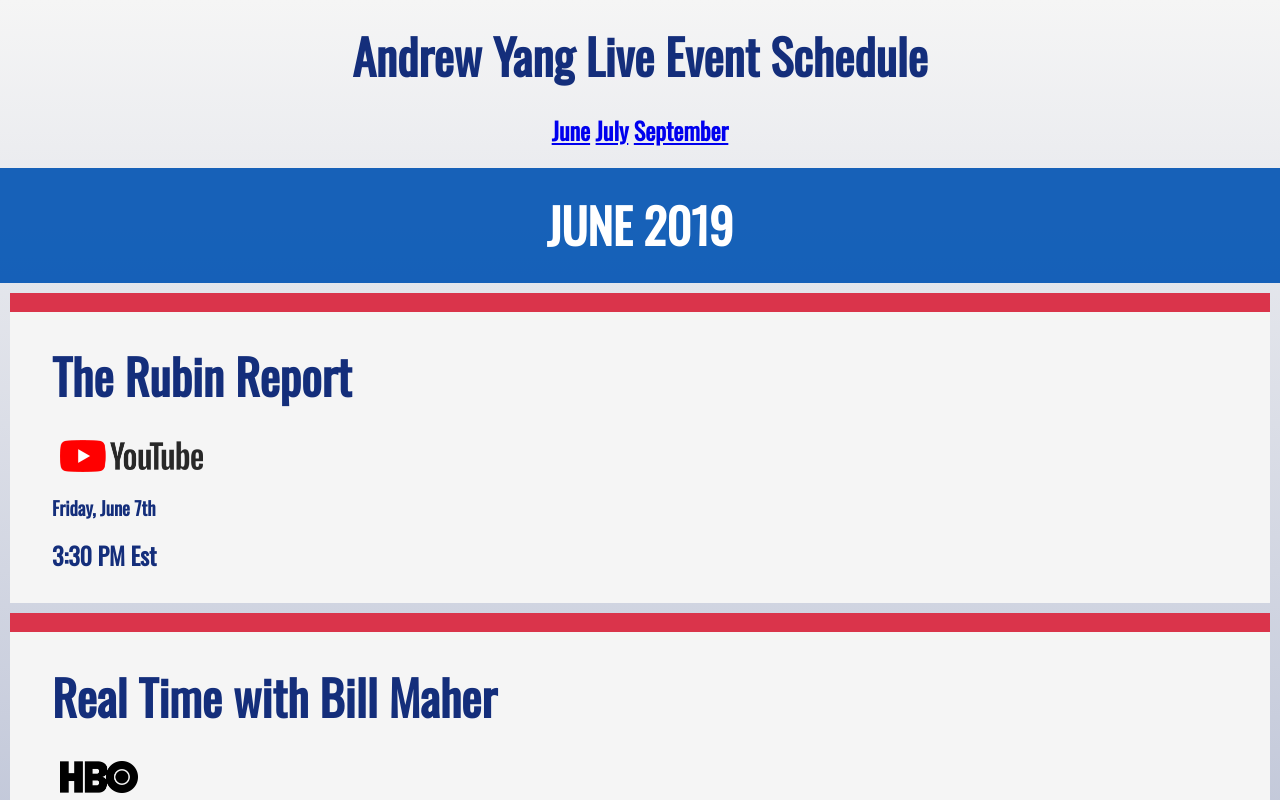
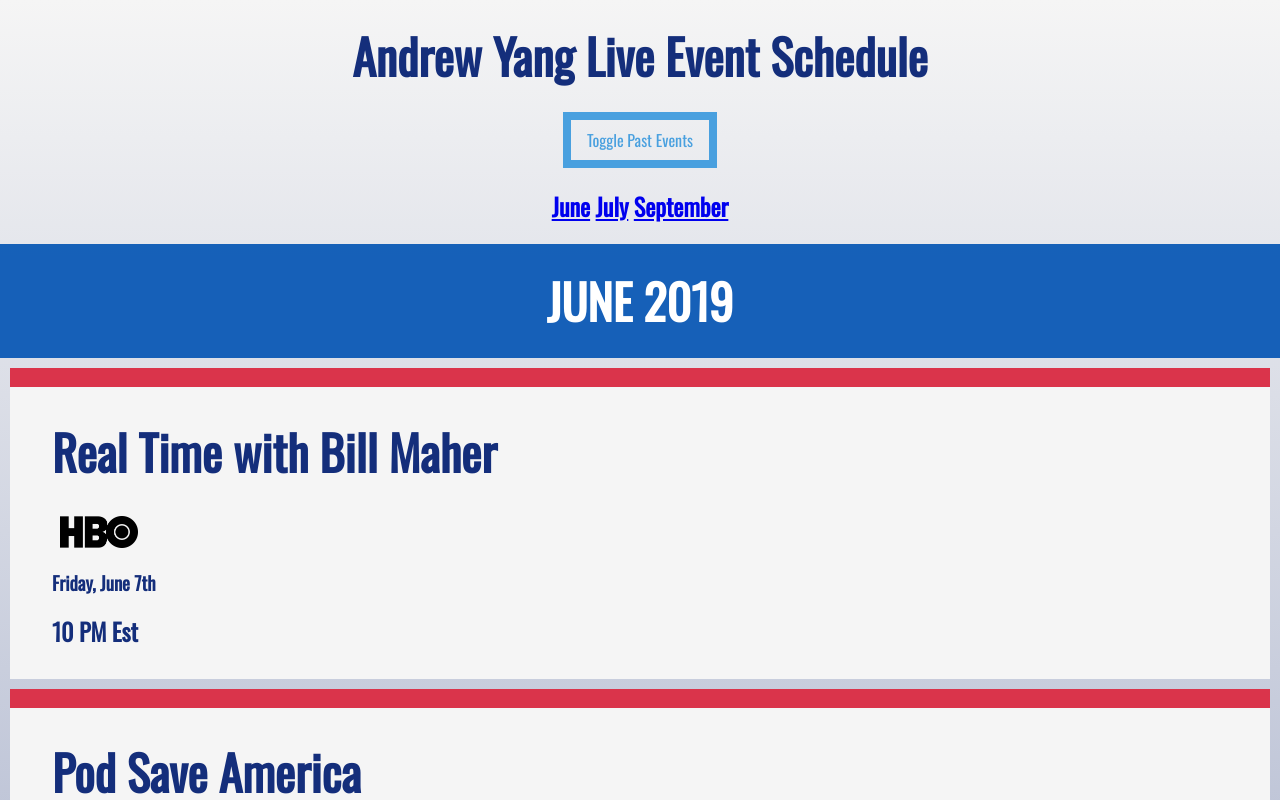
Before and after one commit to wolfgangBDG/yang-events, a plain HTML site: page index.html in a window 1280 px wide. Shown: the top 800 px of the page. Drawn offline with nearby package versions, Linux system fonts and the light colour scheme.

Commit message:
Added event toggle button, hidden the ruben report

```diff
--- a/index.html
+++ b/index.html
@@ -11,6 +11,7 @@
 <body>
     <h1 class="title">Andrew Yang Live Event Schedule</h1>
     <div class="calendar">
+        <button class="button" onclick="showPast()">Toggle Past Events</button>
         <h2>
             <a href="#june19">June</a>
             <a href="#july19">July</a>
@@ -24,7 +25,7 @@
         <h1>JUNE 2019</h1>
     </div>
 
-    <div class="event">
+    <div class="event past">
         <h1>The Rubin Report</h1>
         <img class="platform" alt="YouTube" src="platforms/youtube.png">
         <h3>Friday, June 7th</h3>
--- a/style.css
+++ b/style.css
@@ -47,6 +47,24 @@
   font-size: 1.5rem;
 }
 
+.button {
+  background-color: rgba(0, 0, 0, 0);
+  border: 8px solid var(--blueLight);
+  color: var(--blueLight);
+  padding: 8px 16px;
+  font-family: 'Oswald', sans-serif;
+  text-align: center;
+  text-decoration: none;
+  display: inline-block;
+  font-size: 16px;
+  cursor: pointer;
+}
+
+.button:hover {
+  border: 8px solid var(--blueDarkTransparent);
+  color: var(--blueDarkTransparent);
+}
+
 .event {
   border-top: 19px solid var(--red);
   background-color: var(--whiteDark);
@@ -72,6 +90,7 @@
 
 .gag, .past {
   display: none;
+  border-top: 19px solid var(--grayDark);
 }
 
 .calendar {
```
